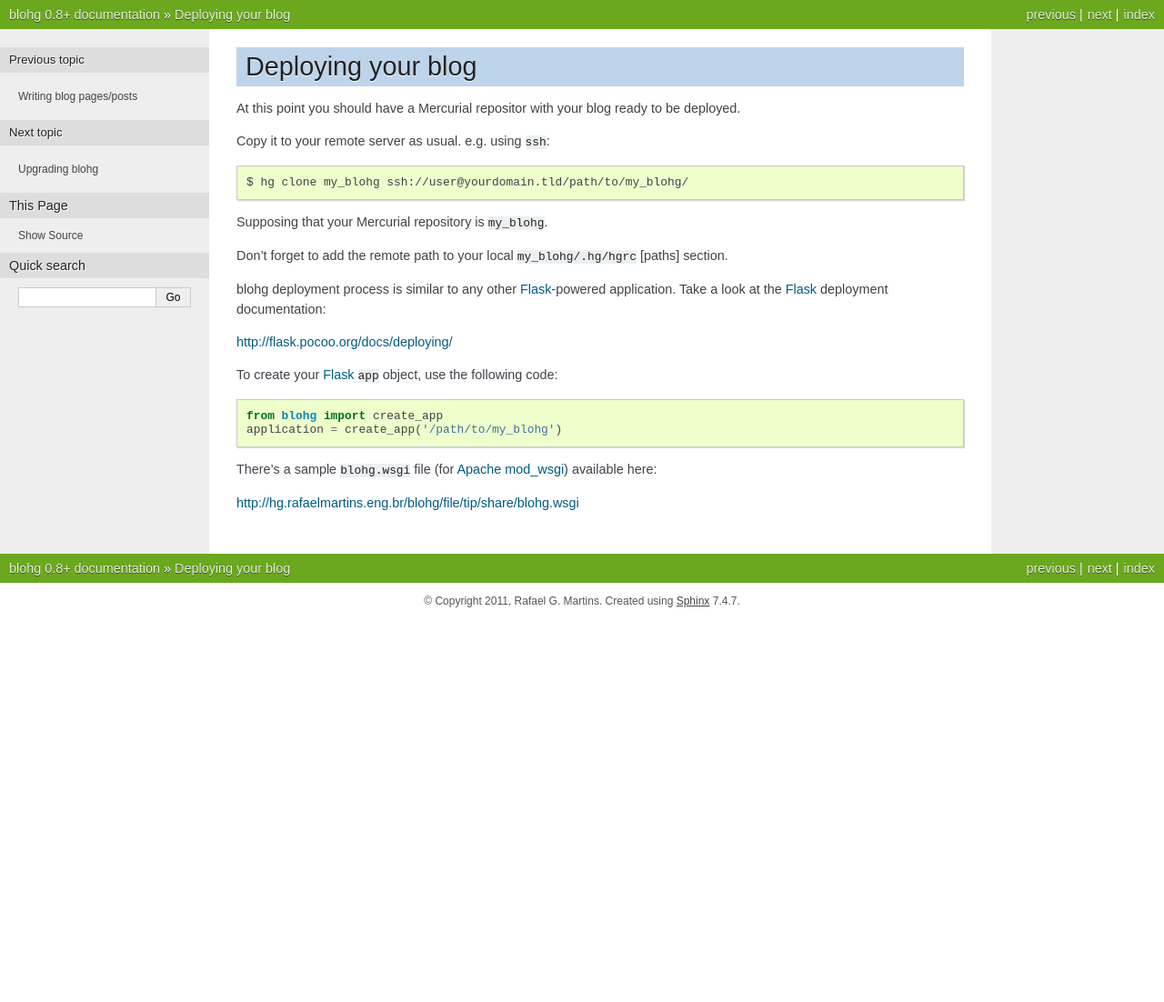
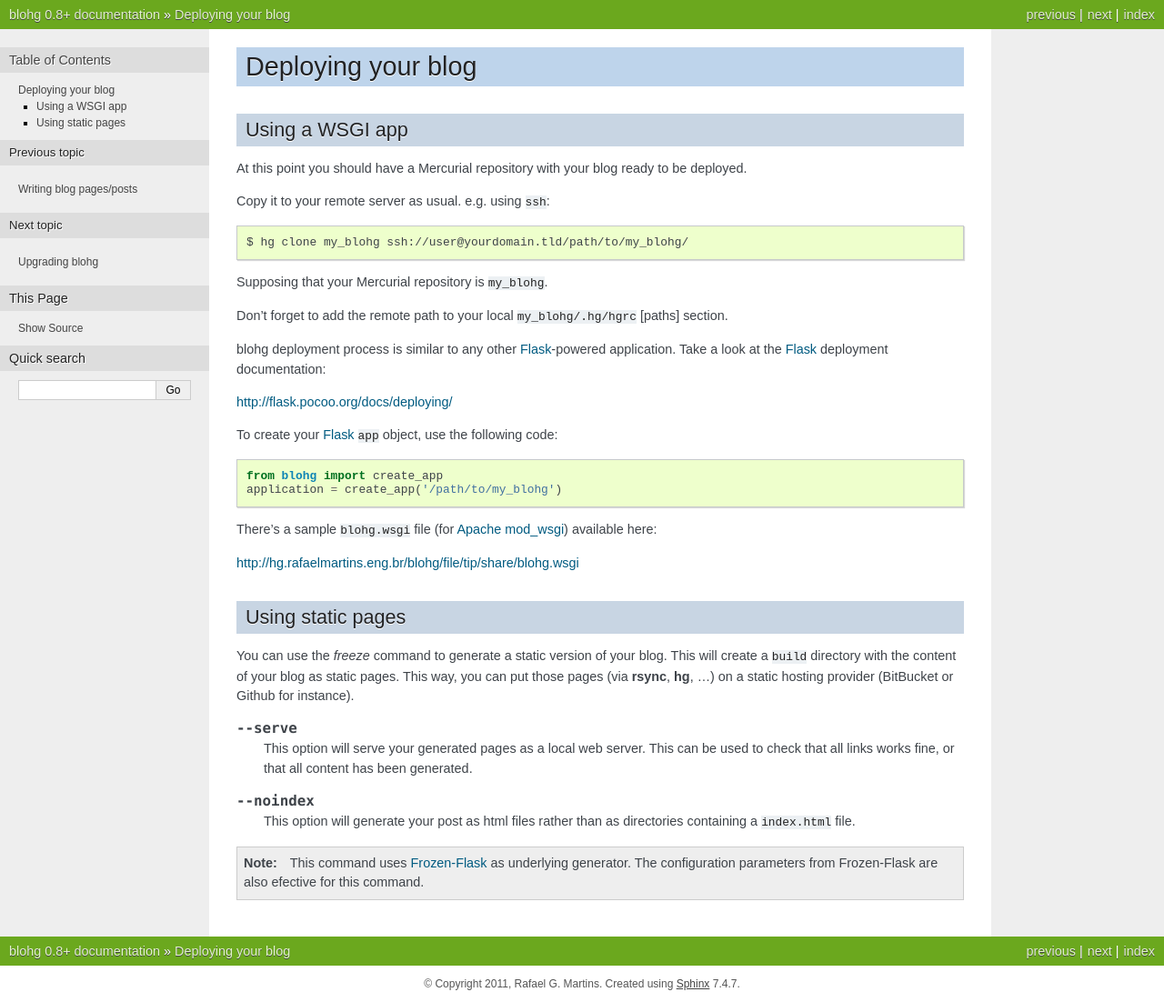
Before and after one commit to rafaelmartins/blohg, a Sphinx documentation site: the page built from docs/deploy.rst, in a window 1280 px wide. Shown: the whole page at 91% size. Built offline with Sphinx 7.4.7, drawn with Linux system fonts in a browser that asks for light colours; before the commit the page ends 900 px from its top, so only the background shows below that.

Commit message:
Update the doc

```diff
--- a/docs/deploy.rst
+++ b/docs/deploy.rst
@@ -1,7 +1,10 @@
 Deploying your blog
 ===================
 
-At this point you should have a Mercurial repositor with your blog ready to be
+Using a WSGI app
+----------------
+
+At this point you should have a Mercurial repository with your blog ready to be
 deployed.
 
 Copy it to your remote server as usual. e.g. using ``ssh``::
@@ -33,3 +36,33 @@ There's a sample ``blohg.wsgi`` file (for Apache_ mod_wsgi_) available here:
 .. _mod_wsgi: http://www.modwsgi.org/
 
 http://hg.rafaelmartins.eng.br/blohg/file/tip/share/blohg.wsgi
+
+Using static pages
+------------------
+
+.. program:: blohg freeze
+
+You can use the `freeze` command to generate a static version of your
+blog. This will create a :file:`build` directory with the content of
+your blog as static pages. This way, you can put those pages (via
+:command:`rsync`, :command:`hg`, ...) on a static hosting provider
+(BitBucket or Github for instance).
+
+.. option:: --serve
+
+   This option will serve your generated pages as a local web
+   server. This can be used to check that all links works fine, or
+   that all content has been generated.
+
+.. option:: --noindex
+
+   This option will generate your post as html files rather than as
+   directories containing a :file:`index.html` file.
+
+.. note::
+
+   This command uses `Frozen-Flask`_ as underlying generator. The
+   configuration parameters from Frozen-Flask are also efective for
+   this command.
+
+.. _`Frozen-Flask`: http://packages.python.org/Frozen-Flask/
```
